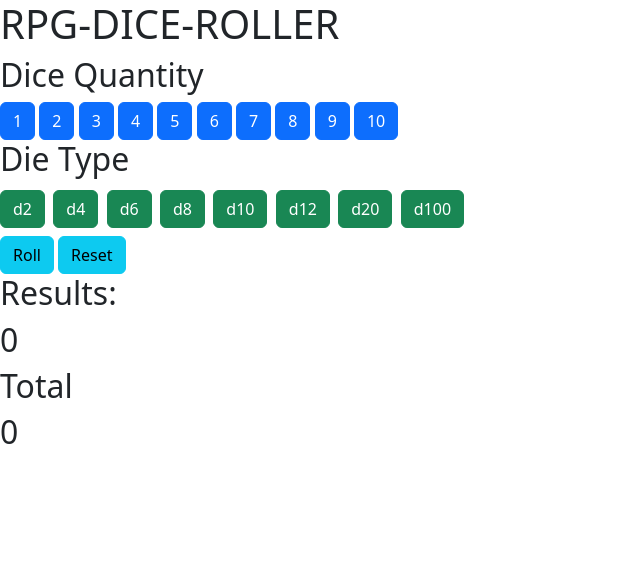
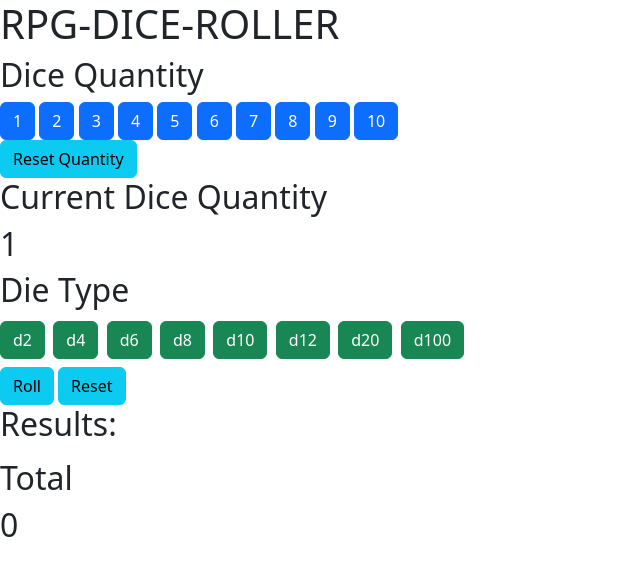
Before and after one commit to Rancor38/rpg-dice-roller, a Django app: page / in a window 1280 px wide. Shown: the top 576 px of the page, without its empty margins (0-640 px from the left). Run offline with Django 4.2, Linux system fonts and the light colour scheme.

Commit message:
Added reset quaintity and functional quanity
Co-authored-by: Bella Maldo bmaldo23@gmail.com

```diff
--- a/dice_roller_app/static/scripts/main.js
+++ b/dice_roller_app/static/scripts/main.js
@@ -10,6 +10,7 @@ const q7 = document.querySelector('#seven')
 const q8 = document.querySelector('#eight')
 const q9 = document.querySelector('#nine')
 const q10 = document.querySelector('#ten')
+const currentDiceQ = document.querySelector('#currentDiceQ ')
 
 // //dice type
 const d2 = document.querySelector('#d2')
@@ -26,9 +27,10 @@ const d100 = document.querySelector('#d100')
 let result = document.getElementById('result')
 let total = document.getElementById('total')
 
-// //roll and reset
+// //roll and reset and resetQ
 const roll = document.querySelector('#roll')
 const reset = document.querySelector('#reset')
+const resetQ = document.querySelector('#resetQ')
 
 // //event listeners
 q1.addEventListener("click", () => {selectQuantity(1)})
@@ -53,7 +55,8 @@ d20.addEventListener('click', () => {selectDice(20)})
 d100.addEventListener('click', () => {selectDice(100)})
 
 roll.addEventListener('click', () => {rollDice(diceType, quantity)})
-reset.addEventListener('click', () => { resetDice()})
+reset.addEventListener('click', () => {resetDice()})
+resetQ.addEventListener('click', () => {resetQuantity()})
 
 // the type of dice
 let diceType = 0;
@@ -63,21 +66,31 @@ const selectDice = (num) => {
     return diceType
 }
 // the quantity of dice
-let quantity = 0
+let quantity = 1;
 // selectQuantity
 const selectQuantity = (q) => {
-    quantity = q
-    return quantity
+    quantity += q
+    return (quantity) && (currentDiceQ.innerText = quantity)
 }
+
+// all numbers rolled
+let rolledNumArr = []
 
 // roll a dice function
 const rollDice = (diceType, quantity) => {
-    const rolledNum = Math.ceil(Math.random() * diceType)
-    result.innerText = rolledNum
-    return result
+    resetDice()
+    for (let i = 0; i < quantity; i+=1) {
+        const rolledNum = Math.ceil(Math.random() * diceType)
+        rolledNumArr.push(rolledNum)
+        result.innerText = rolledNumArr
+    }
 }
-// reset function
+
+// resetDice function
 const resetDice = () => {
-    result.innerText = 0
-    return result
+    return (rolledNumArr = []) && (result.innerText = rolledNumArr)
 }
+//  resetQ
+const resetQuantity = () => {
+    return (quantity = 1) && (currentDiceQ.innerText = quantity)
+}
--- a/dice_roller_app/templates/dice_roller_app/home.html
+++ b/dice_roller_app/templates/dice_roller_app/home.html
@@ -13,6 +13,10 @@
         <button type="button" class="btn btn-primary" id="eight">8</button>
         <button type="button" class="btn btn-primary" id="nine">9</button>
         <button type="button" class="btn btn-primary" id="ten">10</button>
+ </section>
+ <section> <button type="button" class="btn btn-info" id="resetQ">Reset Quantity</button>
+ <h2>Current Dice Quantity</h2>
+ <h2 id="currentDiceQ">1</h2>
  </section>
  <section class="dice">
     <h2>Die Type<h2>
@@ -32,7 +36,7 @@
     <main class="results">
         <section>
             <h2>Results:<h2>
-            <h2 id="result">0<h2>
+            <ul id="result"><ul>
         </section>
         <section>
             <h2>Total<h2>
```
